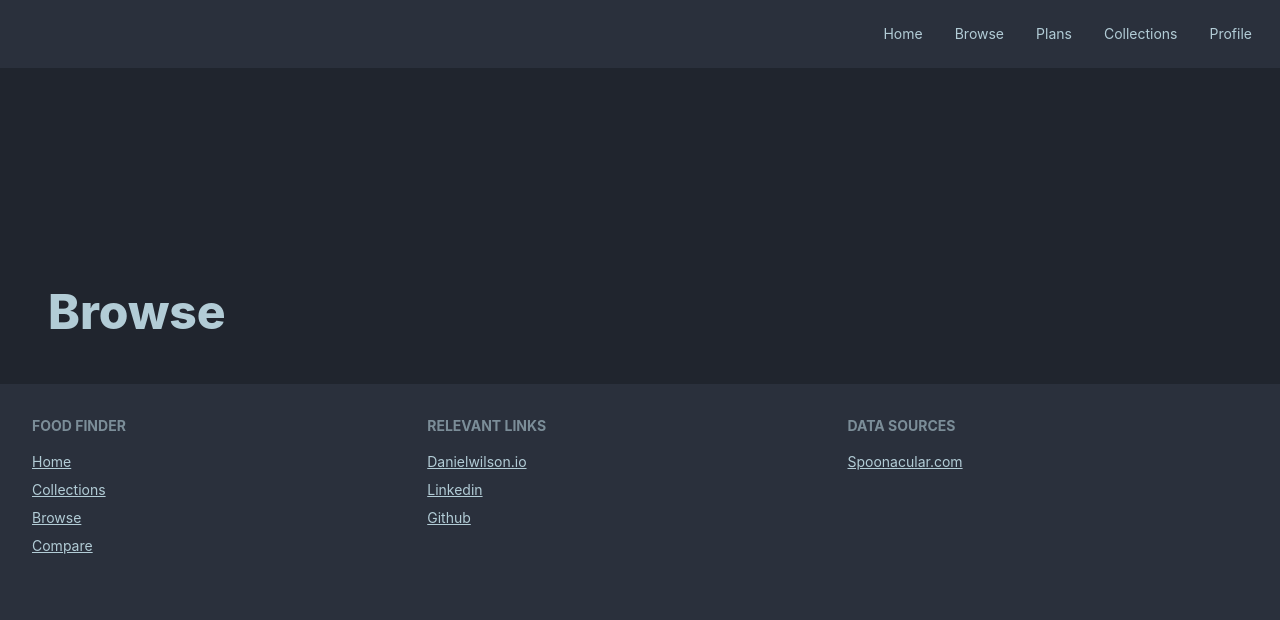
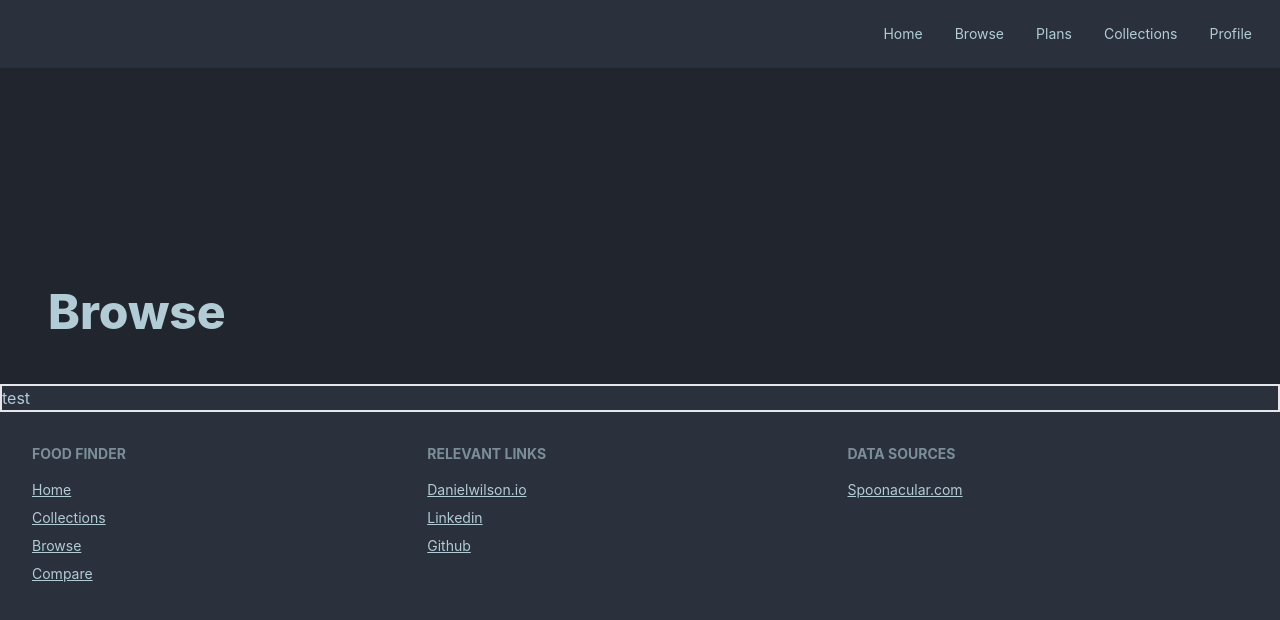
Before and after one commit to DanielCW7/food-finder, a React (Create React App) app: page /browse in a window 1280 px wide. Shown: the top 620 px of the page. Built offline with nearby package versions, Linux system fonts and the light colour scheme.

Commit message:
BUILD(browse): build search results section for 'browse' page

```diff
--- a/src/components/mainHero.js
+++ b/src/components/mainHero.js
@@ -1,6 +1,6 @@
 import React from "react";
 
-const mainHero = () => {
+const MainHero = () => {
 
     return (
             <header className="container mx-auto">
@@ -30,4 +30,4 @@ const mainHero = () => {
     )
 }
 
-export default mainHero
+export default MainHero
--- /dev/null
+++ b/src/components/searchResults.js
@@ -0,0 +1,15 @@
+
+const SearchResults = () => {
+    return (
+        // switchboard, form
+        <div className="container mx-auto border-2">
+            <h2> test </h2>
+            <table>
+
+            </table>
+        </div>
+
+    )
+}
+
+export default SearchResults
--- a/src/pages/browse.js
+++ b/src/pages/browse.js
@@ -1,6 +1,7 @@
 import Nav from "../components/nav";
 import Footer from "../components/footer";
 import MinorHero from "../components/minorHero";
+import SearchResults from "../components/searchResults";
 
 const Browse = () => {
     return (
@@ -10,10 +11,8 @@ const Browse = () => {
 
             <MinorHero title="Browse" />
 
-            {/* toggle table format  */}
-            <table>
-
-            </table>
+            {/* toggle table format with switchboard */}
+            <SearchResults />
             <Footer />
         </>
     )
--- a/src/pages/collections.js
+++ b/src/pages/collections.js
@@ -10,7 +10,7 @@ const Collections = () => {
 
             <MinorHero title="Collections" />
 
-        {/* toggle table format  */}
+            {/* toggle table format with switchboard */}
             <table>
 
             </table>
```
